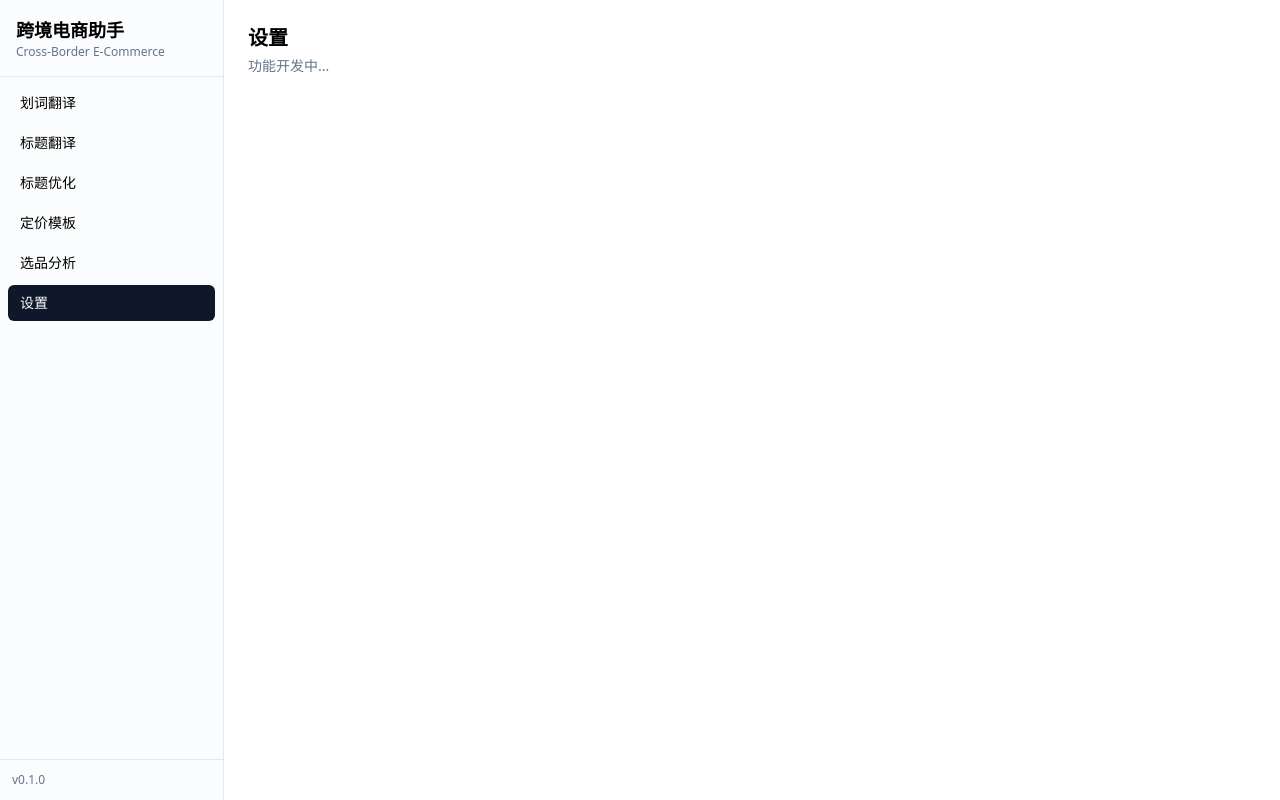
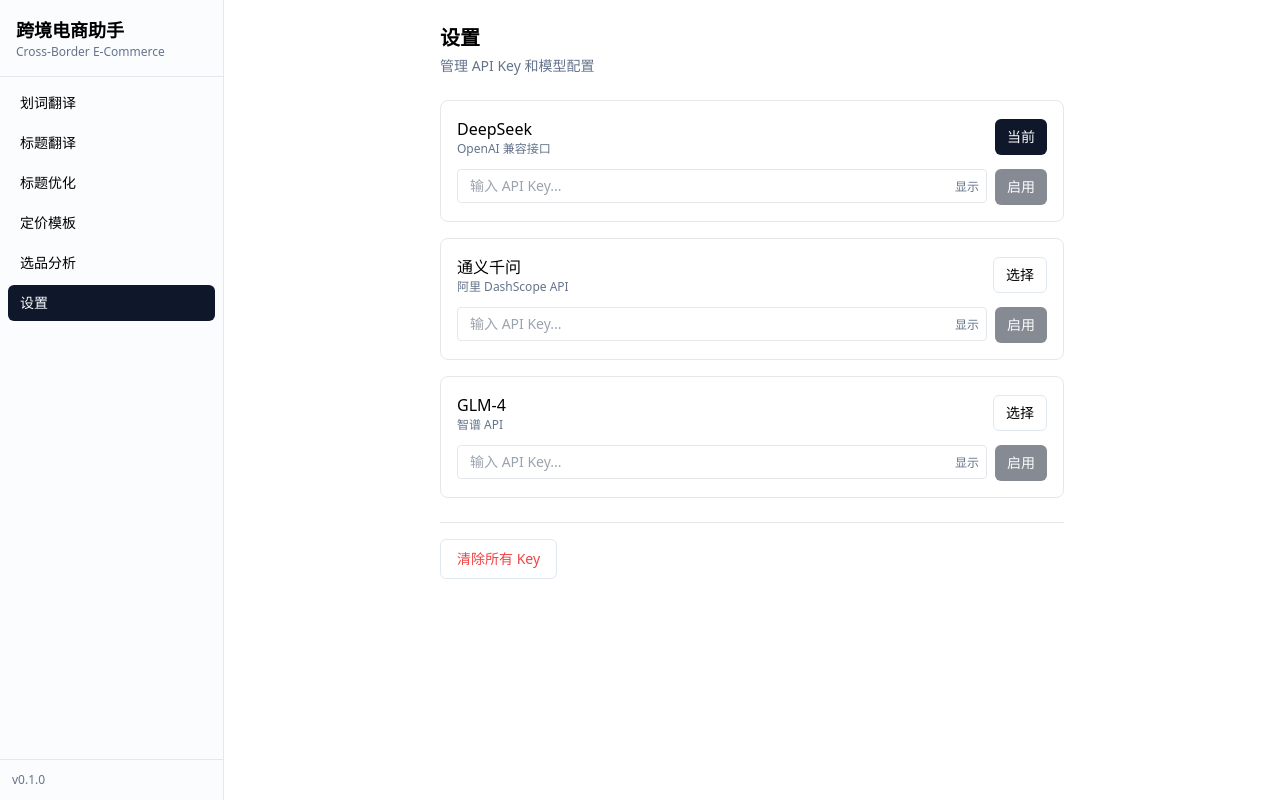
Before and after one commit to ZHamLiam/cc_ds_kj, a React (Vite) app: page / in a window 1280 px wide. Both pictures are taken after a click on the button "设置". Built offline with nearby package versions, Linux system fonts and the light colour scheme; the HTML template or start-up script is replaced by a standard one.

Commit message:
feat: add settings page with API key management and model switching

```diff
--- a/src/components/layout/AppLayout.tsx
+++ b/src/components/layout/AppLayout.tsx
@@ -5,6 +5,7 @@ import { TitleTranslatePage } from "../../features/title-translate/TitleTranslat
 import { TitleOptimizePage } from "../../features/title-optimize/TitleOptimizePage";
 import { PricingPage } from "../../features/pricing/PricingPage";
 import { ProductAnalysisPage } from "../../features/product-analysis/ProductAnalysisPage";
+import { SettingsPage } from "../../features/settings/SettingsPage";
 
 function PlaceholderPage({ title }: { title: string }) {
   return (
@@ -31,7 +32,7 @@ export function AppLayout() {
       case "product-analysis":
         return <ProductAnalysisPage />;
       case "settings":
-        return <PlaceholderPage title="设置" />;
+        return <SettingsPage />;
       default:
         return <PlaceholderPage title="划词翻译" />;
     }
--- /dev/null
+++ b/src/features/settings/SettingsPage.tsx
@@ -0,0 +1,125 @@
+import { useState } from "react";
+import { Button } from "../../components/ui/button";
+import { useSettingsStore } from "../../stores/settings";
+import { useTranslateStore } from "../../stores/translate";
+import { useAppStore } from "../../stores/app";
+import type { LLMProvider } from "../../types";
+import { createDeepSeekConfig } from "../../services/providers/deepseek";
+import { createQwenConfig } from "../../services/providers/qwen";
+import { createGLM4Config } from "../../services/providers/glm4";
+
+const PROVIDERS: { id: LLMProvider; name: string; description: string }[] = [
+  { id: "deepseek", name: "DeepSeek", description: "OpenAI 兼容接口" },
+  { id: "qwen", name: "通义千问", description: "阿里 DashScope API" },
+  { id: "glm4", name: "GLM-4", description: "智谱 API" },
+];
+
+export function SettingsPage() {
+  const { apiKeys, setApiKey, clearAllKeys } = useSettingsStore();
+  const { setLLMConfig } = useTranslateStore();
+  const { setCurrentProvider, setCurrentModel } = useAppStore();
+  const [activeProvider, setActiveProvider] = useState<LLMProvider>("deepseek");
+  const [showKeys, setShowKeys] = useState<Record<string, boolean>>({});
+  const [saved, setSaved] = useState(false);
+
+  const toggleShowKey = (p: string) =>
+    setShowKeys((s) => ({ ...s, [p]: !s[p] }));
+
+  const handleSave = (provider: LLMProvider, key: string) => {
+    setApiKey(provider, key);
+    setSaved(true);
+    setTimeout(() => setSaved(false), 2000);
+  };
+
+  const handleActivate = (provider: LLMProvider) => {
+    const key = apiKeys[provider];
+    if (!key) return;
+
+    let config;
+    switch (provider) {
+      case "deepseek":
+        config = createDeepSeekConfig(key);
+        break;
+      case "qwen":
+        config = createQwenConfig(key);
+        break;
+      case "glm4":
+        config = createGLM4Config(key);
+        break;
+      default:
+        return;
+    }
+
+    setLLMConfig(config);
+    setCurrentProvider(provider);
+    setCurrentModel(config.model);
+    setActiveProvider(provider);
+  };
+
+  return (
+    <div className="p-6 max-w-2xl mx-auto space-y-6">
+      <div>
+        <h2 className="text-xl font-semibold">设置</h2>
+        <p className="text-sm text-muted-foreground mt-1">
+          管理 API Key 和模型配置
+        </p>
+      </div>
+
+      <div className="space-y-4">
+        {PROVIDERS.map((prov) => (
+          <div key={prov.id} className="border rounded-lg p-4 space-y-3">
+            <div className="flex items-center justify-between">
+              <div>
+                <h3 className="font-medium">{prov.name}</h3>
+                <p className="text-xs text-muted-foreground">{prov.description}</p>
+              </div>
+              <Button
+                variant={activeProvider === prov.id ? "default" : "outline"}
+                size="sm"
+                onClick={() => setActiveProvider(prov.id)}
+              >
+                {activeProvider === prov.id ? "当前" : "选择"}
+              </Button>
+            </div>
+
+            <div className="flex gap-2">
+              <div className="flex-1 relative">
+                <input
+                  type={showKeys[prov.id] ? "text" : "password"}
+                  placeholder="输入 API Key..."
+                  value={apiKeys[prov.id] || ""}
+                  onChange={(e) => handleSave(prov.id, e.target.value)}
+                  className="w-full border rounded px-3 py-1.5 text-sm pr-10 bg-background"
+                />
+                <button
+                  type="button"
+                  className="absolute right-2 top-1/2 -translate-y-1/2 text-xs text-muted-foreground"
+                  onClick={() => toggleShowKey(prov.id)}
+                >
+                  {showKeys[prov.id] ? "隐藏" : "显示"}
+                </button>
+              </div>
+              <Button
+                size="sm"
+                disabled={!apiKeys[prov.id]}
+                onClick={() => handleActivate(prov.id)}
+              >
+                启用
+              </Button>
+            </div>
+          </div>
+        ))}
+      </div>
+
+      {saved && (
+        <div className="text-sm text-green-600">API Key 已保存</div>
+      )}
+
+      <div className="pt-4 border-t">
+        <Button variant="outline" onClick={clearAllKeys} className="text-destructive">
+          清除所有 Key
+        </Button>
+      </div>
+    </div>
+  );
+}
--- /dev/null
+++ b/src/stores/settings.ts
@@ -0,0 +1,17 @@
+import { create } from "zustand";
+import type { LLMProvider } from "../types";
+
+interface SettingsState {
+  apiKeys: Record<string, string>;
+  setApiKey: (provider: LLMProvider, key: string) => void;
+  getApiKey: (provider: LLMProvider) => string;
+  clearAllKeys: () => void;
+}
+
+export const useSettingsStore = create<SettingsState>((set, get) => ({
+  apiKeys: {},
+  setApiKey: (provider, key) =>
+    set((s) => ({ apiKeys: { ...s.apiKeys, [provider]: key } })),
+  getApiKey: (provider) => get().apiKeys[provider] || "",
+  clearAllKeys: () => set({ apiKeys: {} }),
+}));
```
